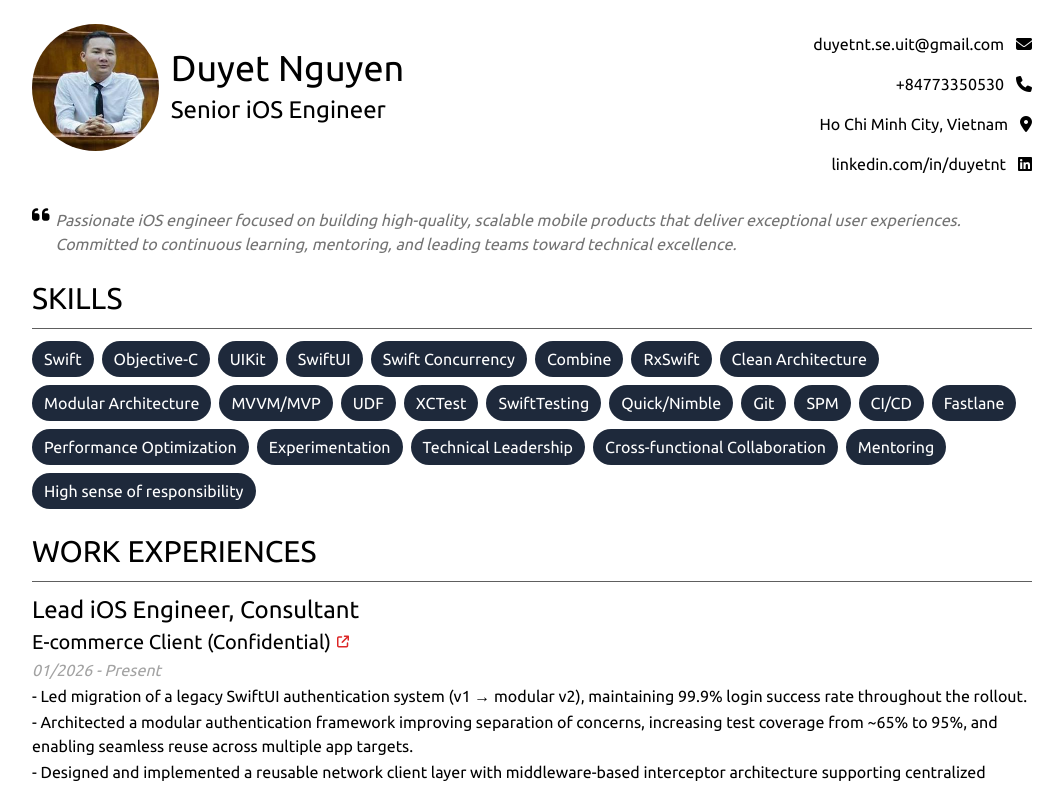
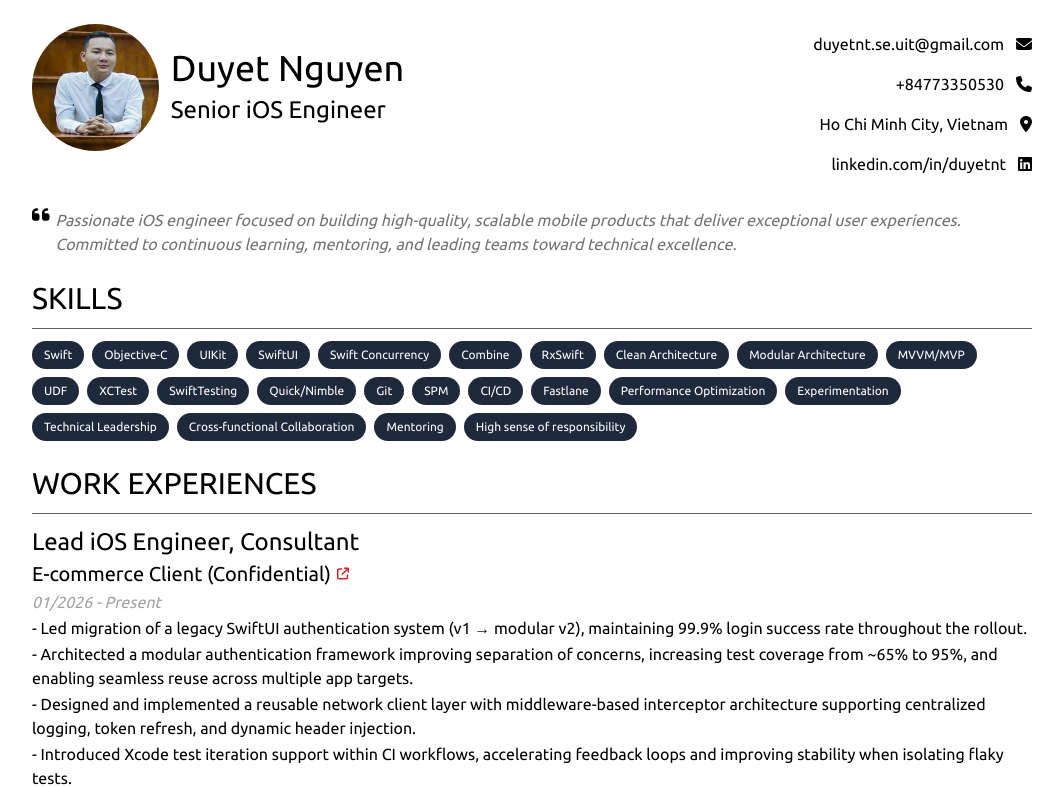
Before and after one commit to ntduyet/ntduyet.github.io, a Next.js app: page / in a window 1280 px wide. Shown: the top 787 px of the page, without its empty margins (108-1171 px from the left). Built offline with nearby package versions, Linux system fonts and the light colour scheme.

Commit message:
chore: use smaller font size for skill item

```diff
--- a/app/ui/skills/skill-item.tsx
+++ b/app/ui/skills/skill-item.tsx
@@ -1,7 +1,7 @@
 export default function SkillItem({ content } : { content: string }) {
   return (
     <div
-    className="skill-item bg-slate-800 text-center text-white rounded-full pt-[6px] pb-[6px] pl-[12px] pr-[12px]">
+    className="skill-item bg-slate-800 text-xs text-center text-white rounded-full pt-[6px] pb-[6px] pl-[12px] pr-[12px]">
       {content}
     </div>
   );
```
